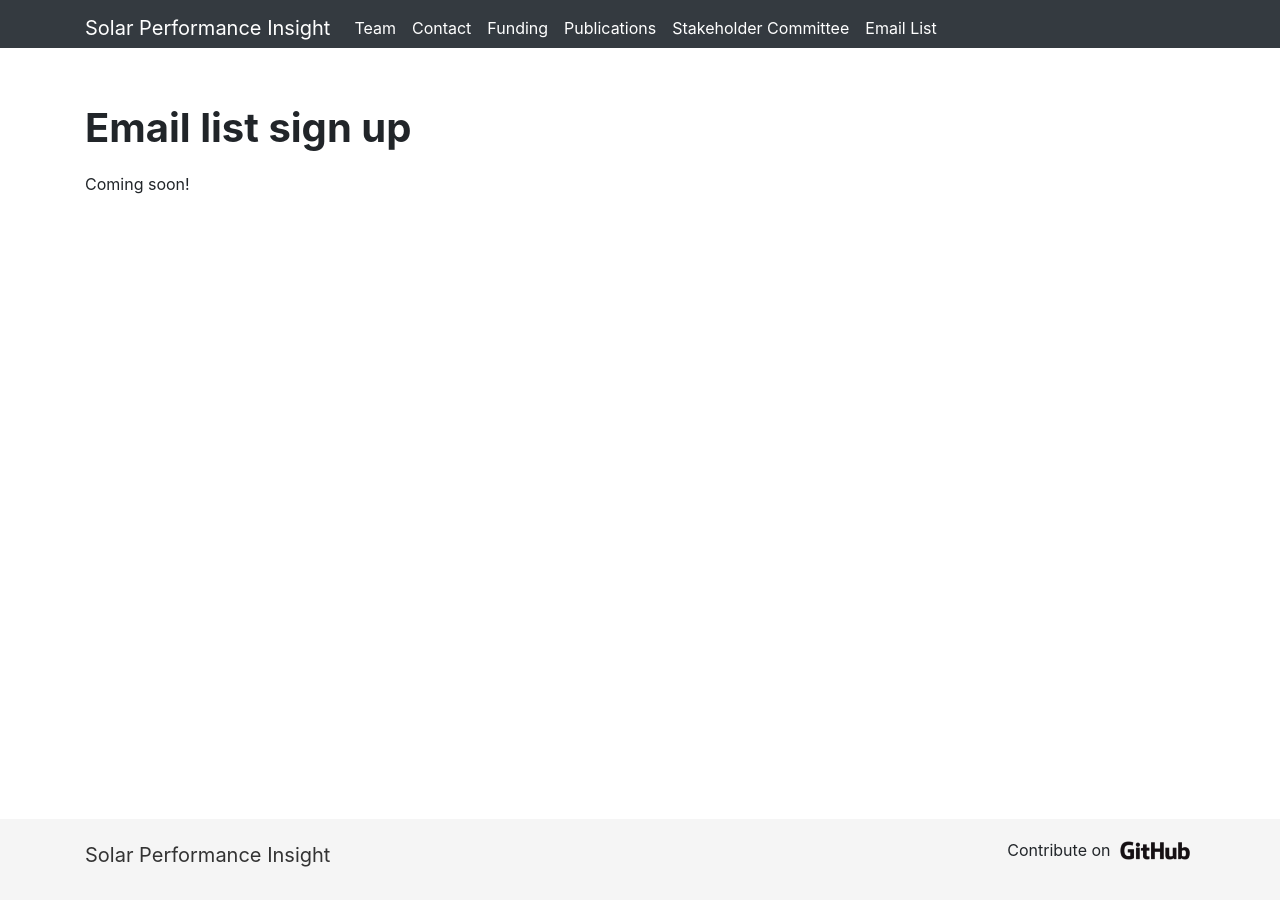
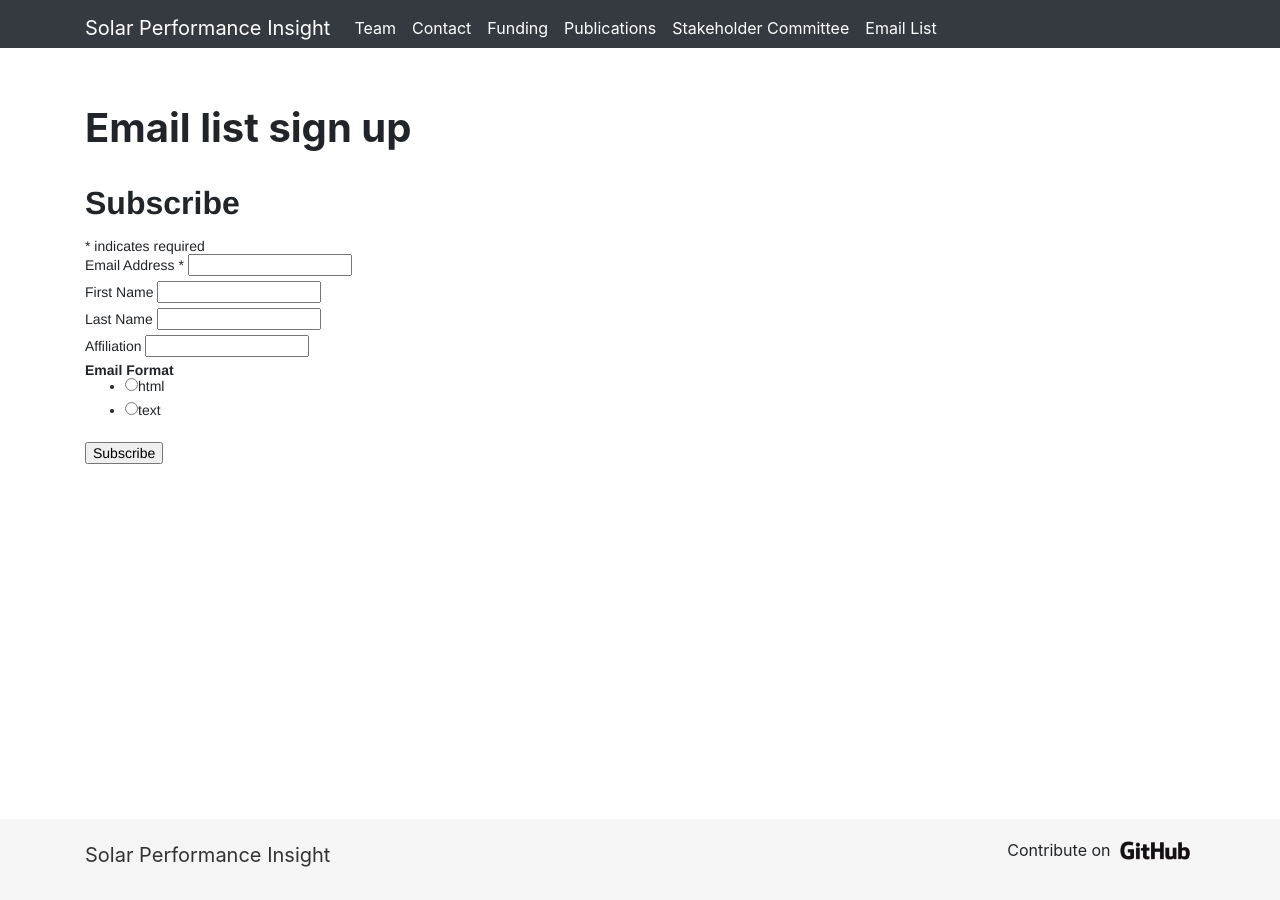
Before and after one commit to SolarPerformanceInsight/SolarPerformanceInsight.github.io, a Jekyll site: the page built from emaillist.md, in a window 1280 px wide. Built offline with Jekyll 4.4.1, drawn with Linux system fonts in a browser that asks for light colours; comment, search, counter and statistics services are not loaded.

Commit message:
add email list

```diff
--- a/emaillist.md
+++ b/emaillist.md
@@ -6,4 +6,49 @@ title: Email list
 
 # Email list sign up
 
-Coming soon!
+<!-- Begin Mailchimp Signup Form -->
+<link href="//cdn-images.mailchimp.com/embedcode/classic-10_7.css" rel="stylesheet" type="text/css">
+<style type="text/css">
+	#mc_embed_signup{background:#fff; clear:left; font:14px Helvetica,Arial,sans-serif; }
+	/* Add your own Mailchimp form style overrides in your site stylesheet or in this style block.
+	   We recommend moving this block and the preceding CSS link to the HEAD of your HTML file. */
+</style>
+<div id="mc_embed_signup">
+<form action="https://github.us19.list-manage.com/subscribe/post?u=57d615f2cc920ac8426f490a9&amp;id=68bac5c4d4" method="post" id="mc-embedded-subscribe-form" name="mc-embedded-subscribe-form" class="validate" target="_blank" novalidate>
+    <div id="mc_embed_signup_scroll">
+	<h2>Subscribe</h2>
+<div class="indicates-required"><span class="asterisk">*</span> indicates required</div>
+<div class="mc-field-group">
+	<label for="mce-EMAIL">Email Address  <span class="asterisk">*</span>
+</label>
+	<input type="email" value="" name="EMAIL" class="required email" id="mce-EMAIL">
+</div>
+<div class="mc-field-group">
+	<label for="mce-FNAME">First Name </label>
+	<input type="text" value="" name="FNAME" class="" id="mce-FNAME">
+</div>
+<div class="mc-field-group">
+	<label for="mce-LNAME">Last Name </label>
+	<input type="text" value="" name="LNAME" class="" id="mce-LNAME">
+</div>
+<div class="mc-field-group">
+	<label for="mce-AFFIL">Affiliation </label>
+	<input type="text" value="" name="AFFIL" class="" id="mce-AFFIL">
+</div>
+<div class="mc-field-group input-group">
+    <strong>Email Format </strong>
+    <ul><li><input type="radio" value="html" name="EMAILTYPE" id="mce-EMAILTYPE-0"><label for="mce-EMAILTYPE-0">html</label></li>
+<li><input type="radio" value="text" name="EMAILTYPE" id="mce-EMAILTYPE-1"><label for="mce-EMAILTYPE-1">text</label></li>
+</ul>
+</div>
+	<div id="mce-responses" class="clear">
+		<div class="response" id="mce-error-response" style="display:none"></div>
+		<div class="response" id="mce-success-response" style="display:none"></div>
+	</div>    <!-- real people should not fill this in and expect good things - do not remove this or risk form bot signups-->
+    <div style="position: absolute; left: -5000px;" aria-hidden="true"><input type="text" name="b_57d615f2cc920ac8426f490a9_68bac5c4d4" tabindex="-1" value=""></div>
+    <div class="clear"><input type="submit" value="Subscribe" name="subscribe" id="mc-embedded-subscribe" class="button"></div>
+    </div>
+</form>
+</div>
+<script type='text/javascript' src='//s3.amazonaws.com/downloads.mailchimp.com/js/mc-validate.js'></script><script type='text/javascript'>(function($) {window.fnames = new Array(); window.ftypes = new Array();fnames[0]='EMAIL';ftypes[0]='email';fnames[1]='FNAME';ftypes[1]='text';fnames[2]='LNAME';ftypes[2]='text';fnames[3]='AFFIL';ftypes[3]='text';}(jQuery));var $mcj = jQuery.noConflict(true);</script>
+<!--End mc_embed_signup-->
```
